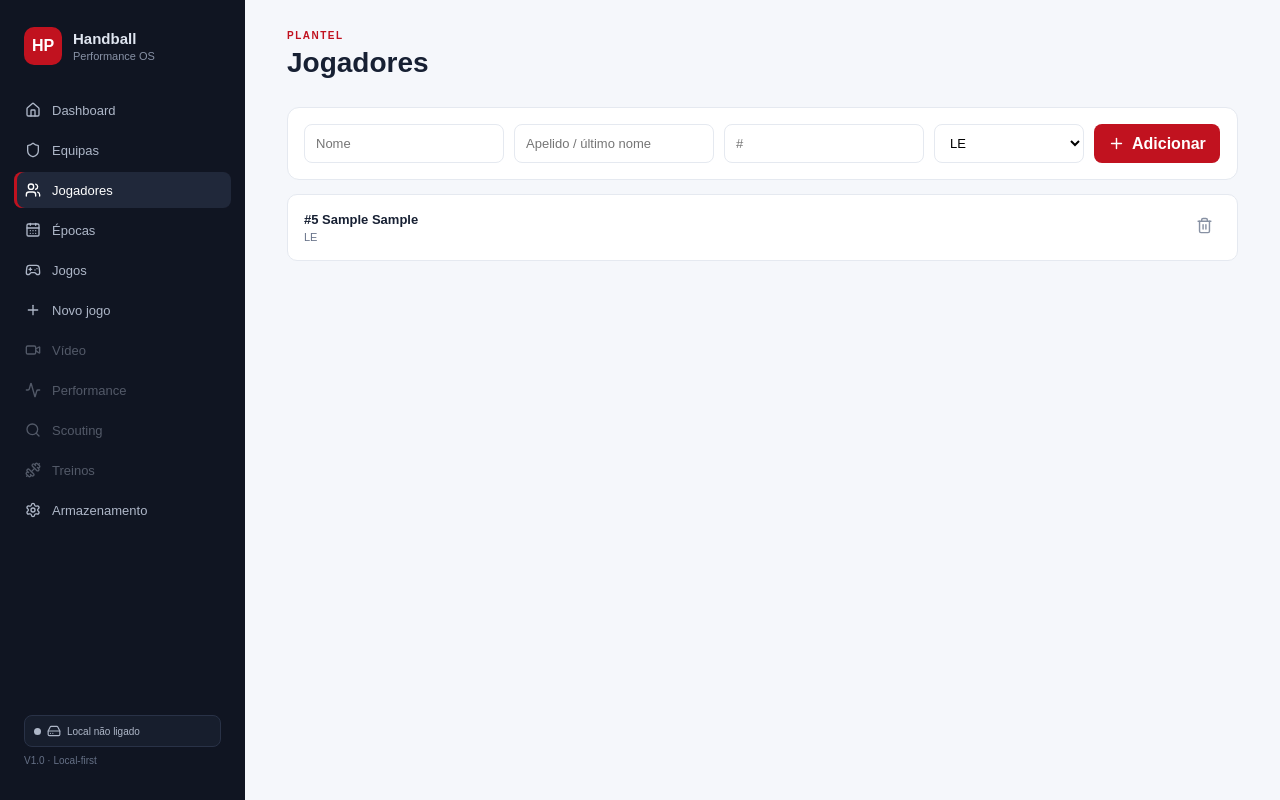
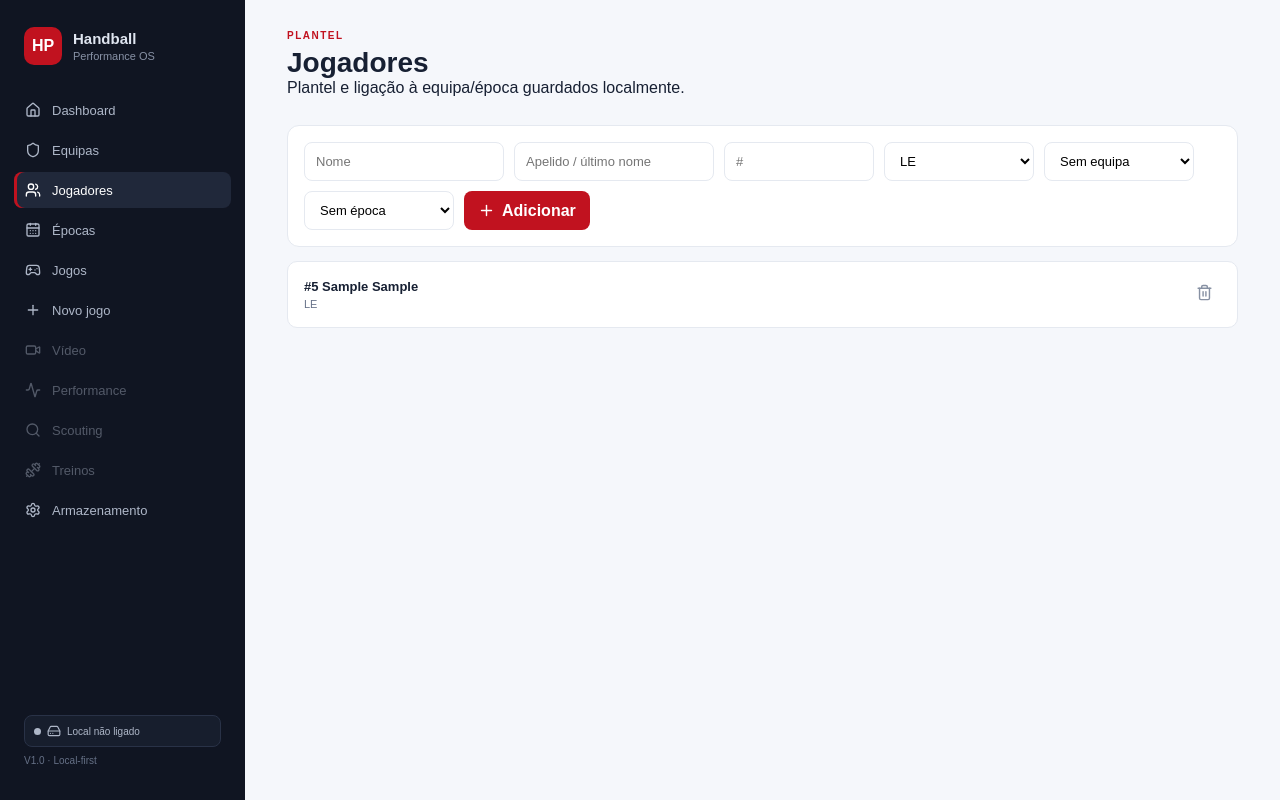
Before and after one commit to AndreBitZ/handball-performance-os, a Next.js app: page /players in a window 1280 px wide. Both pictures are taken after typing "Sample", "Sample", "5" into the empty fields and a click on the button "Adicionar". Built offline with nearby package versions, Linux system fonts and the light colour scheme.

Commit message:
feat: link players to teams and seasons

```diff
--- a/app/players/page.tsx
+++ b/app/players/page.tsx
@@ -5,16 +5,105 @@ import { useEffect, useState } from 'react'
 import { Plus, Trash2, UserRound } from 'lucide-react'
 import { db } from '../../src/lib/storage/db'
 import { createId } from '../../src/lib/storage/id'
-import type { Player, Position } from '../../src/lib/storage/types'
+import type { Player, Position, Season, Team } from '../../src/lib/storage/types'
 import '../dashboard.css'
 
 const positions: Position[] = ['GR', 'PE', 'LE', 'CE', 'LD', 'PD', 'PIV']
 
 export default function PlayersPage() {
-  const [players, setPlayers] = useState<Player[]>([]); const [firstName, setFirstName] = useState(''); const [lastName, setLastName] = useState(''); const [position, setPosition] = useState<Position>('LE'); const [shirtNumber, setShirtNumber] = useState('')
-  async function load() { if (db) setPlayers(await db.players.orderBy('lastName').toArray()) }
+  const [players, setPlayers] = useState<Player[]>([])
+  const [teams, setTeams] = useState<Team[]>([])
+  const [seasons, setSeasons] = useState<Season[]>([])
+  const [firstName, setFirstName] = useState('')
+  const [lastName, setLastName] = useState('')
+  const [position, setPosition] = useState<Position>('LE')
+  const [shirtNumber, setShirtNumber] = useState('')
+  const [teamId, setTeamId] = useState('')
+  const [seasonId, setSeasonId] = useState('')
+
+  async function load() {
+    if (!db) return
+    const [nextPlayers, nextTeams, nextSeasons] = await Promise.all([
+      db.players.orderBy('lastName').toArray(),
+      db.teams.orderBy('name').toArray(),
+      db.seasons.orderBy('name').reverse().toArray(),
+    ])
+    setPlayers(nextPlayers)
+    setTeams(nextTeams)
+    setSeasons(nextSeasons)
+    setTeamId(current => current || nextTeams[0]?.id || '')
+    setSeasonId(current => current || nextSeasons[0]?.id || '')
+  }
+
   useEffect(() => { void load() }, [])
-  async function addPlayer(e: React.FormEvent) { e.preventDefault(); if (!db || !firstName.trim() || !lastName.trim()) return; const now = new Date().toISOString(); await db.players.add({ id: createId(), firstName: firstName.trim(), lastName: lastName.trim(), displayName: `${firstName.trim()} ${lastName.trim()}`, position, shirtNumber: shirtNumber ? Number(shirtNumber) : undefined, active: true, createdAt: now, updatedAt: now }); setFirstName(''); setLastName(''); setShirtNumber(''); await load() }
-  async function remove(id: string) { if (db && window.confirm('Apagar esta atleta?')) { await db.players.delete(id); await load() } }
-  return <main className="content standalonePage"><header className="topbar"><div><p className="eyebrow">PLANTEL</p><h1>Jogadores</h1></div></header><section className="section"><form onSubmit={addPlayer} className="localForm"><input value={firstName} onChange={e => setFirstName(e.target.value)} placeholder="Nome" required/><input value={lastName} onChange={e => setLastName(e.target.value)} placeholder="Apelido / último nome" required/><input value={shirtNumber} onChange={e => setShirtNumber(e.target.value)} placeholder="#" type="number"/><select value={position} onChange={e => setPosition(e.target.value as Position)}>{positions.map(p => <option key={p}>{p}</option>)}</select><button type="submit"><Plus size={17}/> Adicionar</button></form><div className="localList">{players.length === 0 && <div className="emptyState"><UserRound size={30}/><strong>Plantel vazio</strong><span>Adiciona a primeira atleta acima.</span></div>}{players.map(p => <div className="localRow" key={p.id}><Link href={`/players/${p.id}`} style={{ flex: 1 }}><strong>{p.shirtNumber ? `#${p.shirtNumber} ` : ''}{p.displayName}</strong><span>{p.position ?? 'Sem posição'}</span></Link><button className="iconButton" onClick={() => void remove(p.id)} aria-label={`Apagar ${p.displayName}`}><Trash2 size={17}/></button></div>)}</div></section></main>
+
+  async function addPlayer(e: React.FormEvent) {
+    e.preventDefault()
+    if (!db || !firstName.trim() || !lastName.trim()) return
+    const now = new Date().toISOString()
+    const playerId = createId()
+    const number = shirtNumber ? Number(shirtNumber) : undefined
+
+    await db.transaction('rw', [db.players, db.playerTeamSeasons], async () => {
+      await db.players.add({
+        id: playerId,
+        firstName: firstName.trim(),
+        lastName: lastName.trim(),
+        displayName: `${firstName.trim()} ${lastName.trim()}`,
+        position,
+        shirtNumber: number,
+        active: true,
+        createdAt: now,
+        updatedAt: now,
+      })
+
+      if (teamId && seasonId) {
+        await db.playerTeamSeasons.add({
+          id: createId(),
+          playerId,
+          teamId,
+          seasonId,
+          shirtNumber: number,
+          position,
+        })
+      }
+    })
+
+    setFirstName('')
+    setLastName('')
+    setShirtNumber('')
+    await load()
+  }
+
+  async function remove(id: string) {
+    if (!db || !window.confirm('Apagar esta atleta?')) return
+    await db.transaction('rw', [db.players, db.playerTeamSeasons], async () => {
+      await db.players.delete(id)
+      const relations = await db.playerTeamSeasons.where('playerId').equals(id).toArray()
+      if (relations.length) await db.playerTeamSeasons.bulkDelete(relations.map(relation => relation.id))
+    })
+    await load()
+  }
+
+  return <main className="content standalonePage">
+    <header className="topbar"><div><p className="eyebrow">PLANTEL</p><h1>Jogadores</h1><p>Plantel e ligação à equipa/época guardados localmente.</p></div></header>
+    <section className="section">
+      <form onSubmit={addPlayer} className="localForm">
+        <input value={firstName} onChange={e => setFirstName(e.target.value)} placeholder="Nome" required />
+        <input value={lastName} onChange={e => setLastName(e.target.value)} placeholder="Apelido / último nome" required />
+        <input value={shirtNumber} onChange={e => setShirtNumber(e.target.value)} placeholder="#" type="number" min="1" max="99" />
+        <select value={position} onChange={e => setPosition(e.target.value as Position)} aria-label="Posição">{positions.map(p => <option key={p}>{p}</option>)}</select>
+        <select value={teamId} onChange={e => setTeamId(e.target.value)} aria-label="Equipa"><option value="">Sem equipa</option>{teams.map(team => <option key={team.id} value={team.id}>{team.name}</option>)}</select>
+        <select value={seasonId} onChange={e => setSeasonId(e.target.value)} aria-label="Época"><option value="">Sem época</option>{seasons.map(season => <option key={season.id} value={season.id}>{season.name}</option>)}</select>
+        <button type="submit"><Plus size={17} /> Adicionar</button>
+      </form>
+      <div className="localList">
+        {players.length === 0 && <div className="emptyState"><UserRound size={30} /><strong>Plantel vazio</strong><span>Adiciona a primeira atleta acima.</span></div>}
+        {players.map(player => <div className="localRow" key={player.id}>
+          <Link href={`/players/${player.id}`} style={{ flex: 1 }}><strong>{player.shirtNumber ? `#${player.shirtNumber} ` : ''}{player.displayName}</strong><span>{player.position ?? 'Sem posição'}</span></Link>
+          <button className="iconButton" onClick={() => void remove(player.id)} aria-label={`Apagar ${player.displayName}`}><Trash2 size={17} /></button>
+        </div>)}
+      </div>
+    </section>
+  </main>
 }
```
